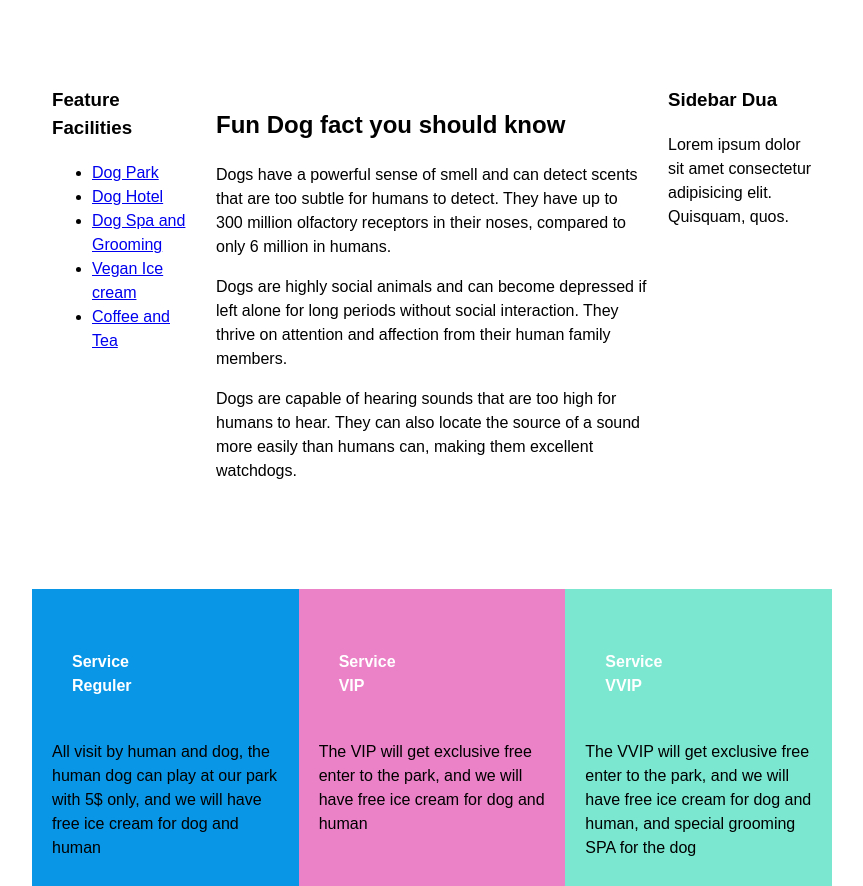
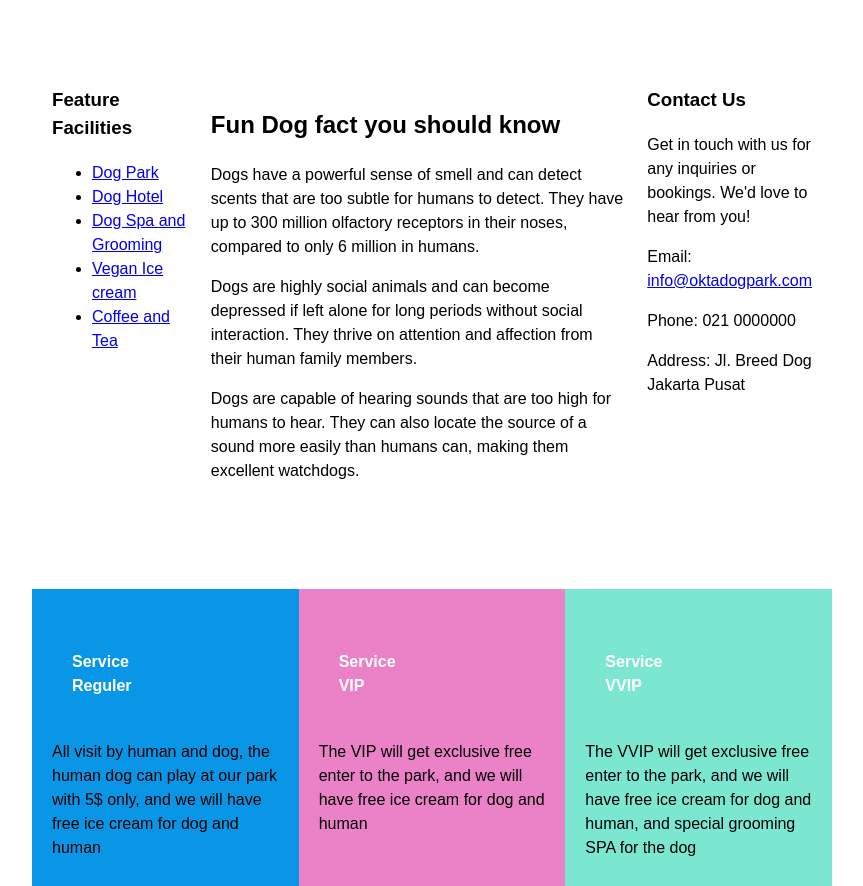
Before and after one commit to revou-fsse-5/module-1-Oktaviyani, a plain HTML site: page Index.html in a window 1280 px wide. Shown: the part 1424-2310 px from the top of the page, without its empty margins (208-1071 px from the left). Drawn offline with Linux system fonts and the light colour scheme.

Commit message:
edit contact us

```diff
--- a/Index.html
+++ b/Index.html
@@ -142,8 +142,11 @@
         </ul>
     </div>
     <div class="sidebar-dua">
-        <h3>Sidebar Dua</h3>
-        <p>Lorem ipsum dolor sit amet consectetur adipisicing elit. Quisquam, quos.</p>
+        <h3>Contact Us</h3>
+        <p>Get in touch with us for any inquiries or bookings. We'd love to hear from you!</p>
+        <p>Email: <a href="mailto:info@oktadogpark.com">info@oktadogpark.com</a></p>
+        <p>Phone: 021 0000000</p>
+        <p>Address: Jl. Breed Dog Jakarta Pusat</p>
     </div>
 </div>
 <div class="container3">
```
